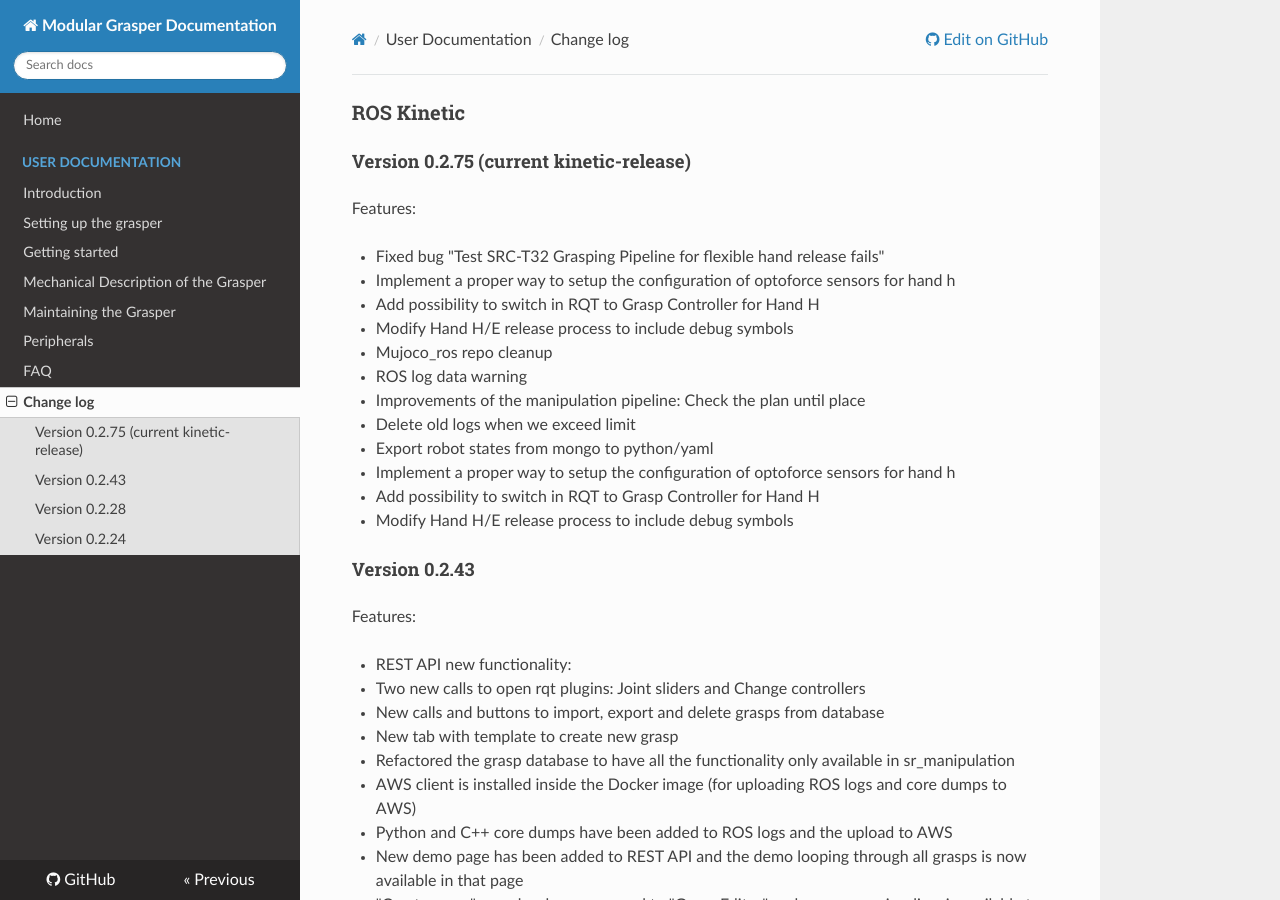
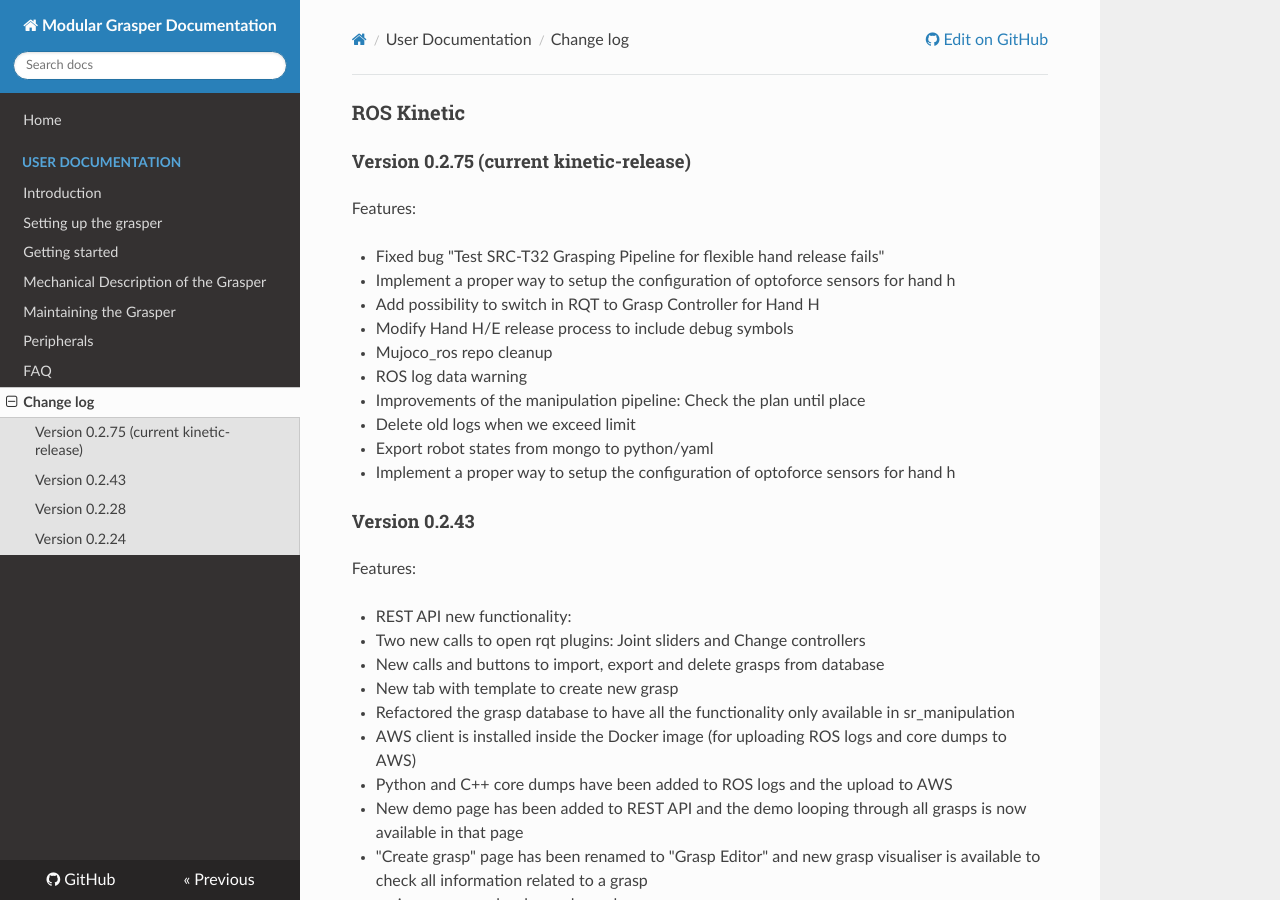
Before and after one commit to shadow-robot/fh_documentation, an MkDocs documentation site: the page built from docs/user_guide/9_changelog.md, in a window 1280 px wide and 900 px high. Built offline with MkDocs 1.6.1, drawn with Linux system fonts in a browser that asks for light colours; nearby versions of some CDN libraries; old or Windows-style settings are respelled for this version of MkDocs.

Commit message:
Update 9_changelog.md

```diff
--- a/docs/user_guide/9_changelog.md
+++ b/docs/user_guide/9_changelog.md
@@ -14,8 +14,6 @@ Features:
 * Delete old logs when we exceed limit
 * Export robot states from mongo to python/yaml
 * Implement a proper way to setup the configuration of optoforce sensors for hand h
-* Add possibility to switch in RQT to Grasp Controller for Hand H
-* Modify Hand H/E release process to include debug symbols
 
 #### Version 0.2.43
 
```
